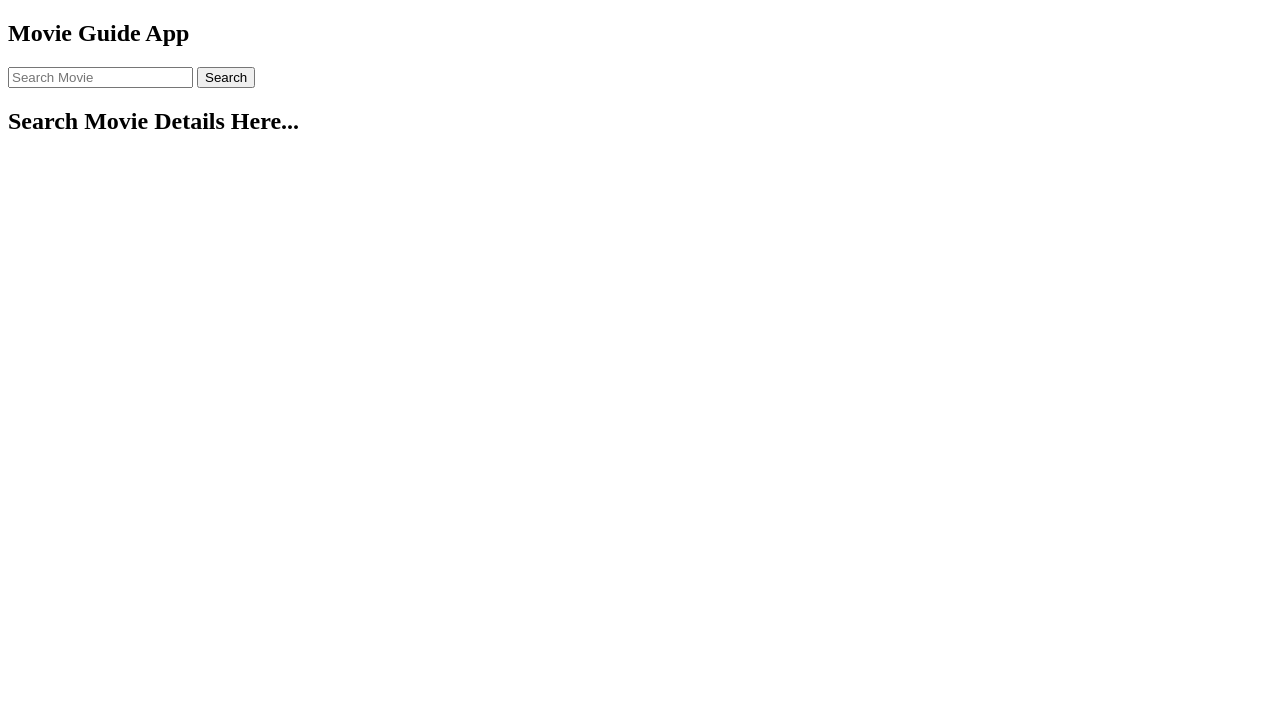
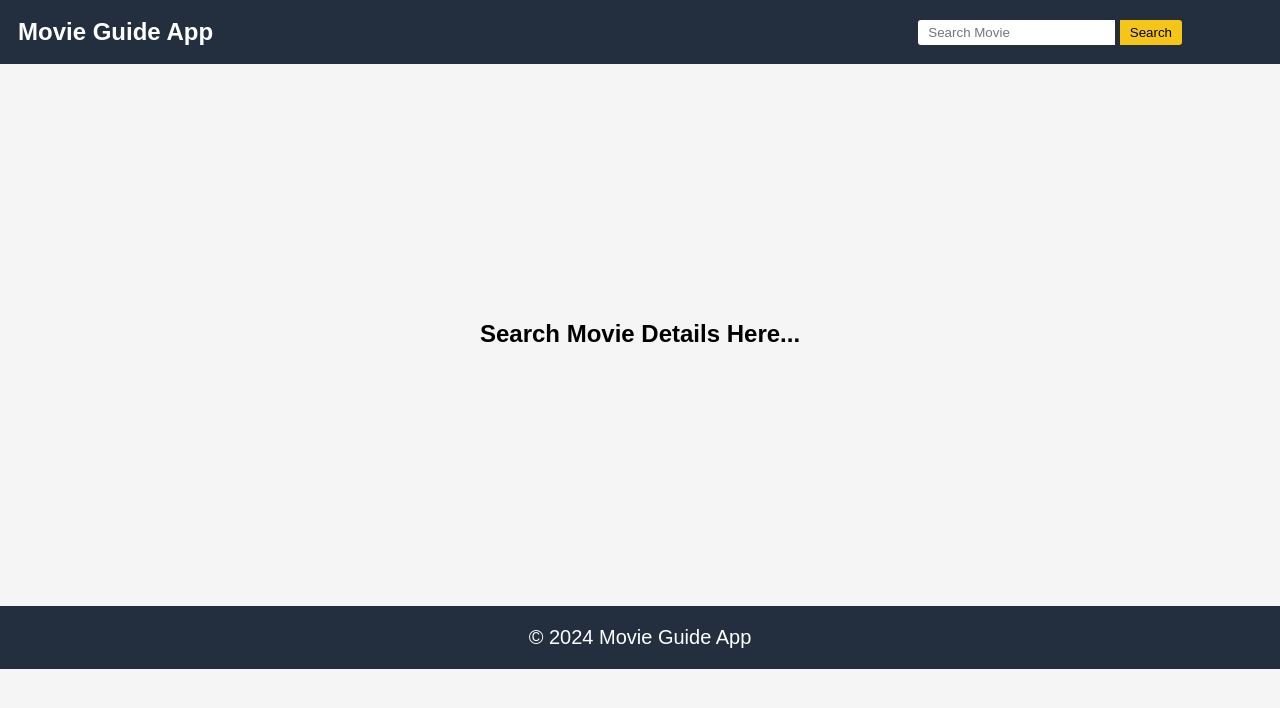
Before and after one commit to saquib123khan/Javacsript-projects, a plain HTML site: page Movie Search App/index.html in a window 1280 px wide. Drawn offline with Linux system fonts and the light colour scheme.

Commit message:
Add index file and styling

```diff
--- a/Movie Search App/index.html
+++ b/Movie Search App/index.html
@@ -4,6 +4,7 @@
     <meta charset="UTF-8">
     <meta name="viewport" content="width=device-width, initial-scale=1.0">
     <title>Movie Search App</title>
+    <link rel="stylesheet" href="./style.css">
 </head>
 <body>
     <nav>
@@ -11,10 +12,10 @@
             <div class="logo">
                 <h1>Movie Guide App</h1>
             </div>
-            <div class="serach-container">
+            <div class="search-container">
                 <form action="">
-                    <input type="text" placeholder="Search Movie">
-                    <button type="submit">Search</button>
+                    <input type="text" placeholder="Search Movie" class="input-box">
+                    <button class="searchBtn" type="submit">Search</button>
                 </form>
             </div>
         </div>
@@ -28,5 +29,11 @@
         </div>
       </section>
     </main>
+
+    <!-- Footer -->
+     <footer>
+        <p>&copy; 2024 Movie Guide App</p>
+     </footer>
+     <script src="./script.js"></script>
 </body>
 </html>
--- a/Movie Search App/style.css
+++ b/Movie Search App/style.css
@@ -0,0 +1,64 @@
+*{
+    margin: 0%;
+    padding: 0%;
+    box-sizing: border-box;
+    font-family: Arial, Helvetica, sans-serif;
+}
+
+body{
+    background-color: #f5f5f5;
+}
+
+nav{
+    background-color: #232f3e;
+    color: #fff;
+}
+
+.navbar{
+    display: flex;
+    justify-content: space-between;
+    align-items: center;
+    padding: 18px;
+    max-width: 1200px;
+}
+
+.search-container input, button{
+    padding: 5px 10px;
+    border: none;
+    cursor: pointer;
+}
+
+.search-container input{
+    border-radius: 3px 0 0 3px;
+}
+
+.search-container button{
+    border-radius: 0 3px  3px 0;
+    background-color: #f5c518;
+}
+
+.search-container button:hover{
+   background-color: #ffdd45;
+}
+
+main{
+    max-width: 1200px;
+    margin: 0 auto;
+    margin-block: 38px;
+}
+
+main section{
+    display: flex;
+    justify-content: center;
+    align-items: center;
+    min-height: 58vh;
+}
+
+footer{
+  text-align: center;
+  background-color: #232f3e;
+  color: #fff;
+  padding-block: 20px;
+  margin-top: 40px;
+  font-size: 20px;
+}
```
